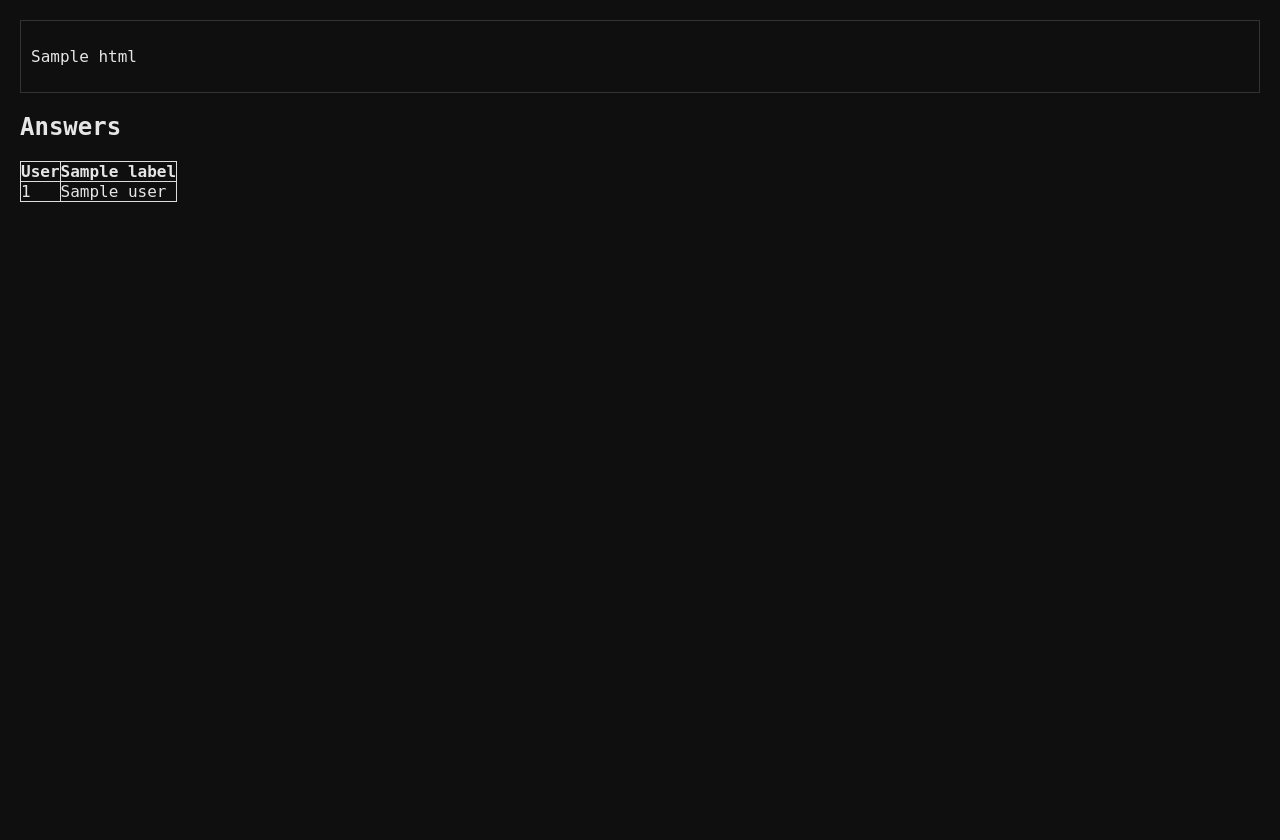
After one commit to insilica/srvc-neo4j, a Flask app: template document/src/templates/document.html in a window 1280 px wide. The commit adds this page. Run offline with Flask 2, Linux system fonts and the light colour scheme; the template is opened without the code that fills it: most values are stand-ins (such as "Sample title", 1, 10 or a date in 2020).

Commit message:
Add individual document page

```diff
--- a/data/src/app.py
+++ b/data/src/app.py
@@ -77,7 +77,7 @@ def list_documents():
         label_id = result['label_id']
         data[doc_id][user_email][label_id] = json2html.convert(answer['answer'])
 
-    return render_template('data.html', data=data, labels=labels)
+    return render_template('data.html', data=data, labels=labels, document_path=os.getenv('DOCUMENT_PATH'))
 
 if __name__ == '__main__':
     app.run(debug=True, host='0.0.0.0')  # Ensure the server is accessible externally
--- a/data/src/templates/data.html
+++ b/data/src/templates/data.html
@@ -75,7 +75,9 @@ table, th, td {
             {% for email, answers in users.items() %}
             <tr>
                 {% if loop.first %}
-                <td rowspan="{{ users|length }}">{{ doc_id }}</td>
+                <td rowspan="{{ users|length }}">
+                  <a href='{{document_path}}/{{ doc_id }}' style="color: #e6e6e6">{{doc_id}}</a>
+                </td>
                 {% endif %}
                 <td>{{ email }}</td>
                 {% for label in labels %}
--- /dev/null
+++ b/document/src/templates/document.html
@@ -0,0 +1,91 @@
+<!DOCTYPE html>
+<html>
+<head>
+<style>
+  body {
+    background-color: #0F0F0F;
+    color: #e6e6e6;
+    font-family: 'Ubuntu Mono', monospace;
+    font-size: 1rem;
+    margin: 0;
+    padding: 20px;
+    height: 100vh;
+}
+.document {
+  border-top: 1px solid #333;
+  border-left: 1px solid #333;
+  border-right: 1px solid #333;
+  padding: 10px;
+}
+.document:last-child {
+  border-bottom: 1px solid #333;
+}
+.pagination{
+  margin: 10px 0;
+}
+.pagination-controls {
+  text-align: right;
+  float: right;
+}
+.pagination-info {
+  display: inline-block;
+}
+.disabled {
+  color: #aaa;
+}
+
+#search-form {
+  display: flex;
+  margin-bottom: 20px;
+}
+
+#search-input {
+  flex-grow: 1; /* Make the input field take up as much space as possible */
+  padding: 10px;
+  color: #FF8C00;
+  background-color: #1C1D1E;
+  border: 1px solid #333;
+  font-family: 'Ubuntu Mono', monospace;
+  font-size: 1rem;
+}
+
+table {
+    border-collapse: collapse;
+}
+
+table, th, td {
+    border: 1px solid #ddd;
+    padding: 0;
+}
+</style>
+</head>
+<body>
+  <div>
+    <div class="document">
+      <p>{{ document.html | safe }}</p>
+    </div>
+  </div>
+
+  {% if data %}
+  <h2>Answers</h2>
+  <table>
+    <thead>
+      <th>User</th>
+      {% for label in labels %}
+      <th>{{label.name}}</th>
+      {% endfor %}
+    </thead>
+    <tbody>
+      {% for email, answers in data.items() %}
+      <tr>
+          <td>{{ email }}</td>
+          {% for label in labels %}
+          <td>{{ answers[label.id] }}</td>
+          {% endfor %}
+      </tr>
+      {% endfor %}
+  </tbody>
+  </table>
+  {% endif %}
+</body>
+</html>
```
Also changed, not shown: document/src/app.py (+42 -0 lines).
